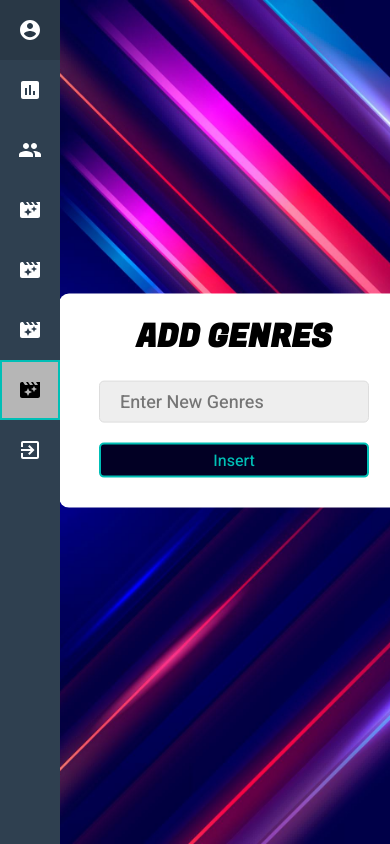
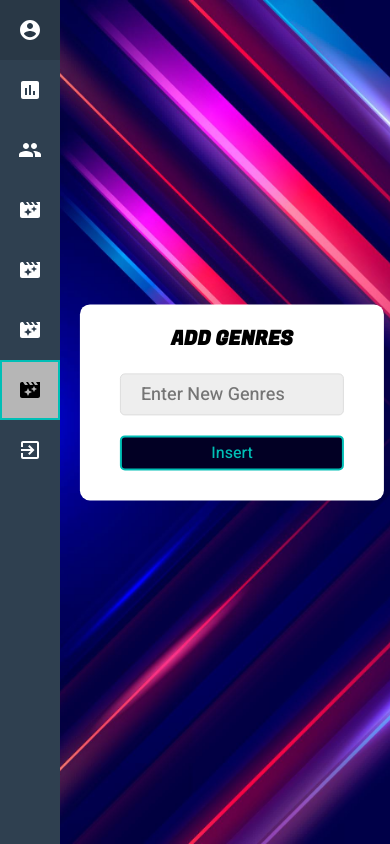
Before and after one commit to Minor-Project-group-G26/Project-FrontEnd, a React (Create React App) app: page /admin/dashboard/add/category in a window 390 px wide. Built offline with nearby package versions, Linux system fonts and the light colour scheme; sample sign-in values are in the browser's storage; a web font is replaced by a local one.

Commit message:
UserDb & Add Cast, Director, Category Page Responsive

```diff
--- a/src/components/Admin/components/Pages/AddCast.js
+++ b/src/components/Admin/components/Pages/AddCast.js
@@ -28,21 +28,17 @@ const MyForm = styled.form`
         color: #000;
         text-transform: uppercase;
     }
+    @media (max-width: 768px){
+        width: 68%;
+        margin-left: -48px;
+    }
 
-    @media screen and (max-width: 890px){
-        width: 600px;
-    }
-    @media screen and (max-width: 800px){
-        width: 550px;
-    }
-    @media screen and (max-width: 780px){
-        width: 520px;
-    }
-    @media screen and (max-width: 750px){
-        width: 500px;
-    }
-    @media screen and (max-width: 600px){
-        width: 350px;
+    @media (max-width: 500px){
+        width: 78%;
+        margin-left: -2px;
+        h1{
+            font-size: 20px;
+        }
     }
 
 `;
@@ -63,6 +59,9 @@ const Myinput = styled.input`
     transition: 0.25s;
     &:focus{
         color: #444444;
+    }
+    @media (max-width: 320px){
+
     }
 
 `
--- a/src/components/Admin/components/Pages/AddCategory.js
+++ b/src/components/Admin/components/Pages/AddCategory.js
@@ -29,20 +29,17 @@ const MyForm = styled.form`
         text-transform: uppercase;
     }
 
-    @media screen and (max-width: 890px){
-        width: 600px;
+    @media (max-width: 768px){
+        width: 68%;
+        margin-left: -48px;
     }
-    @media screen and (max-width: 800px){
-        width: 550px;
-    }
-    @media screen and (max-width: 780px){
-        width: 520px;
-    }
-    @media screen and (max-width: 750px){
-        width: 500px;
-    }
-    @media screen and (max-width: 600px){
-        width: 350px;
+
+    @media (max-width: 500px){
+        width: 78%;
+        margin-left: -2px;
+        h1{
+            font-size: 20px;
+        }
     }
 
 `;
--- a/src/components/Admin/components/Pages/AddDirector.js
+++ b/src/components/Admin/components/Pages/AddDirector.js
@@ -29,20 +29,17 @@ const MyForm = styled.form`
         text-transform: uppercase;
     }
 
-    @media screen and (max-width: 890px){
-        width: 600px;
+    @media (max-width: 768px){
+        width: 68%;
+        margin-left: -48px;
     }
-    @media screen and (max-width: 800px){
-        width: 550px;
-    }
-    @media screen and (max-width: 780px){
-        width: 520px;
-    }
-    @media screen and (max-width: 750px){
-        width: 500px;
-    }
-    @media screen and (max-width: 600px){
-        width: 350px;
+
+    @media (max-width: 500px){
+        width: 78%;
+        margin-left: -2px;
+        h1{
+            font-size: 20px;
+        }
     }
 
 `;
--- a/src/components/Admin/components/Pages/UserDb.js
+++ b/src/components/Admin/components/Pages/UserDb.js
@@ -47,6 +47,11 @@ const Div1 = styled.div`
       float: right;
       z-index: 20000;
     }
+    @media (max-width: 540px){
+      .SearchBtn{
+        margin-right: 0px;
+      }
+    }
 
 `;
 
@@ -62,9 +67,12 @@ const SearchBar = styled.input`
   font-family: 'Thasadith', sans-serif;
 
   &:focus {
-        outline: none;
-        box-shadow: 0px 0px 2px black;
-    }
+    outline: none;
+    box-shadow: 0px 0px 2px black;
+  }
+  @media (max-width: 540px){
+    width: 75%;
+  }
 `;
 
 const StyledTableCell = withStyles((theme) => ({
--- a/src/components/MovieCard/MainMovie.js
+++ b/src/components/MovieCard/MainMovie.js
@@ -280,7 +280,6 @@ const CommentAddHandler = async() =>{
     }).then(res =>{
         console.log(res);
         MovieComments();
-
     })
 }
 
```
